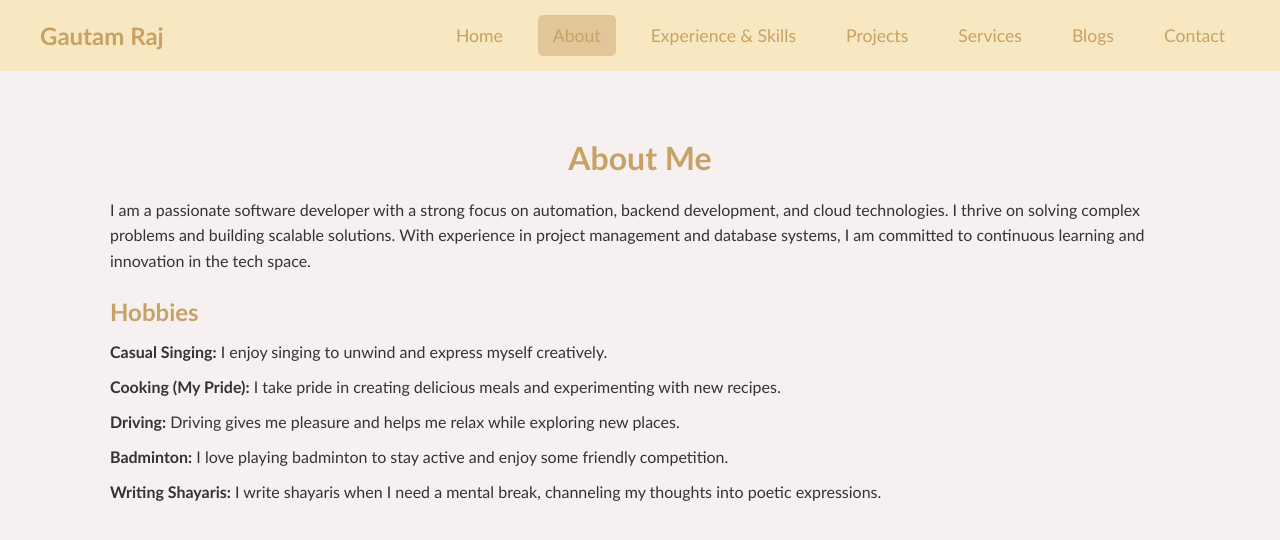
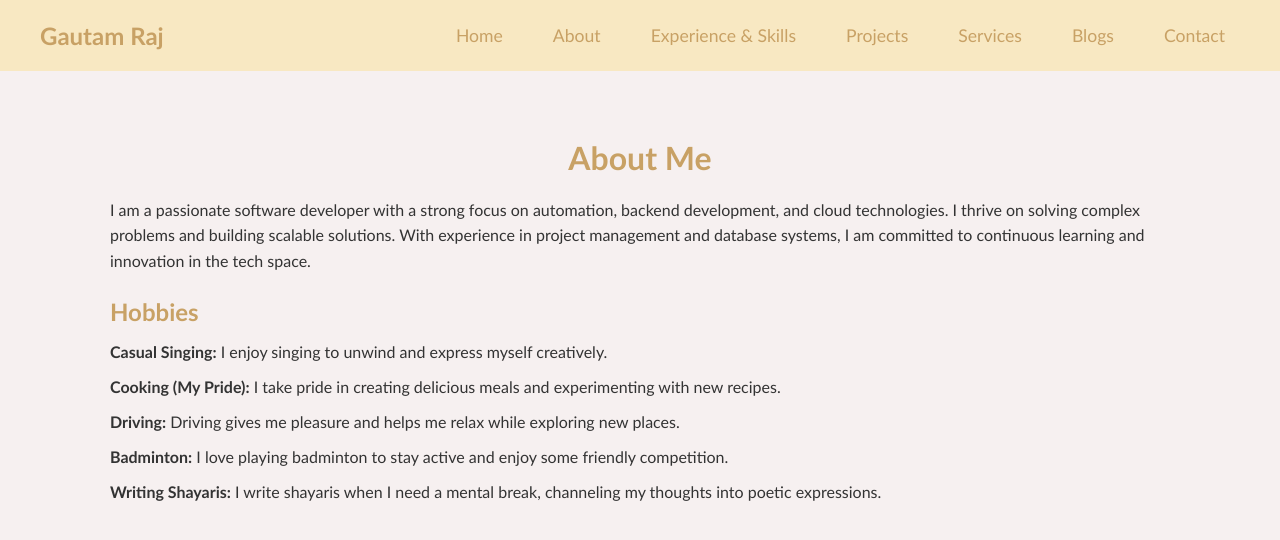
Before and after one commit to g269r/WebProfile, a plain HTML site: page about.html in a window 1280 px wide. Drawn offline with Linux system fonts and the light colour scheme.

Commit message:
Update about.html

```diff
--- a/about.html
+++ b/about.html
@@ -8,12 +8,13 @@
 </head>
 <body>
     <!-- Navigation Bar -->
+  <!-- Navigation Bar -->
 <nav id="navbar">
     <div class="nav-container">
         <a href="index.html" class="nav-logo">Gautam Raj</a>
         <div class="nav-links">
             <a href="index.html" class="nav-link">Home</a>
-                <a href="about.html" class="nav-link active">About</a>
+            <a href="about.html" class="nav-link">About</a>
             <a href="experience.html" class="nav-link">Experience & Skills</a>
             <a href="projects.html" class="nav-link">Projects</a>
             <a href="services.html" class="nav-link">Services</a>
```
Lines whose indentation alone changed are shown as unchanged.
